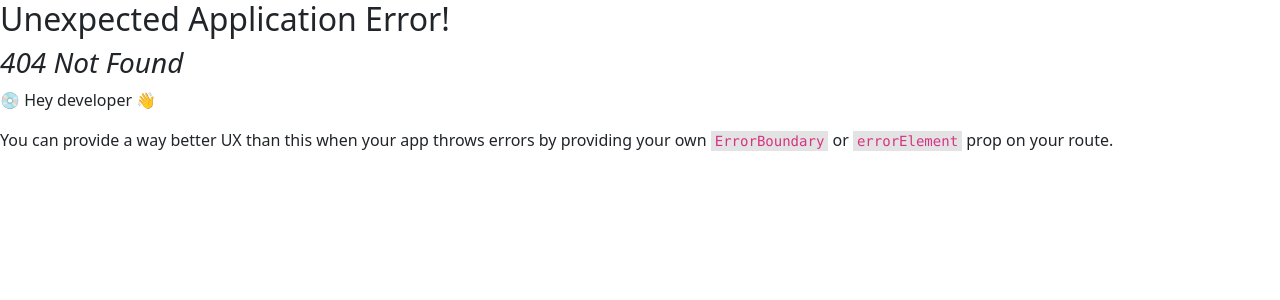
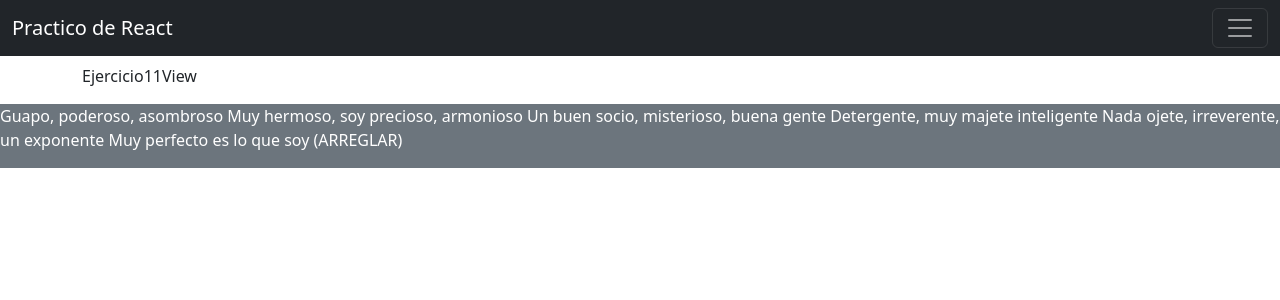
Before and after one commit to SantiagoPuertas4/practicoReact, a React (Vite) app: page /ejercicio11 in a window 1280 px wide. Before the commit this address had no page. Shown: the top 300 px of the page. Built offline with nearby package versions, Linux system fonts and the light colour scheme.

Commit message:
Creada estructura inicial del ejercicio11

```diff
--- a/src/constants/routes.jsx
+++ b/src/constants/routes.jsx
@@ -3,6 +3,7 @@
 import E1View from "../views/Ejercicio1View";
 import MainView from "../views/MainView";
 import Ejercicio2View from "../views/Ejercicio2View";
+import Ejercicio11View from "../views/Ejercicio11View";
 
 export const router = createBrowserRouter([
   {
@@ -21,6 +22,10 @@
         path: "ejercicio2",
         element: <Ejercicio2View />,
       },
+      {
+        path: "ejercicio11",
+        element: <Ejercicio11View />,
+      },
     ],
   },
 ]);
--- /dev/null
+++ b/src/views/Ejercicio11View.jsx
@@ -0,0 +1,4 @@
+const Ejercicio11View = () => {
+  return <div className="mt-5 pt-3 pb-2 mb-2">Ejercicio11View</div>;
+};
+export default Ejercicio11View;
```
